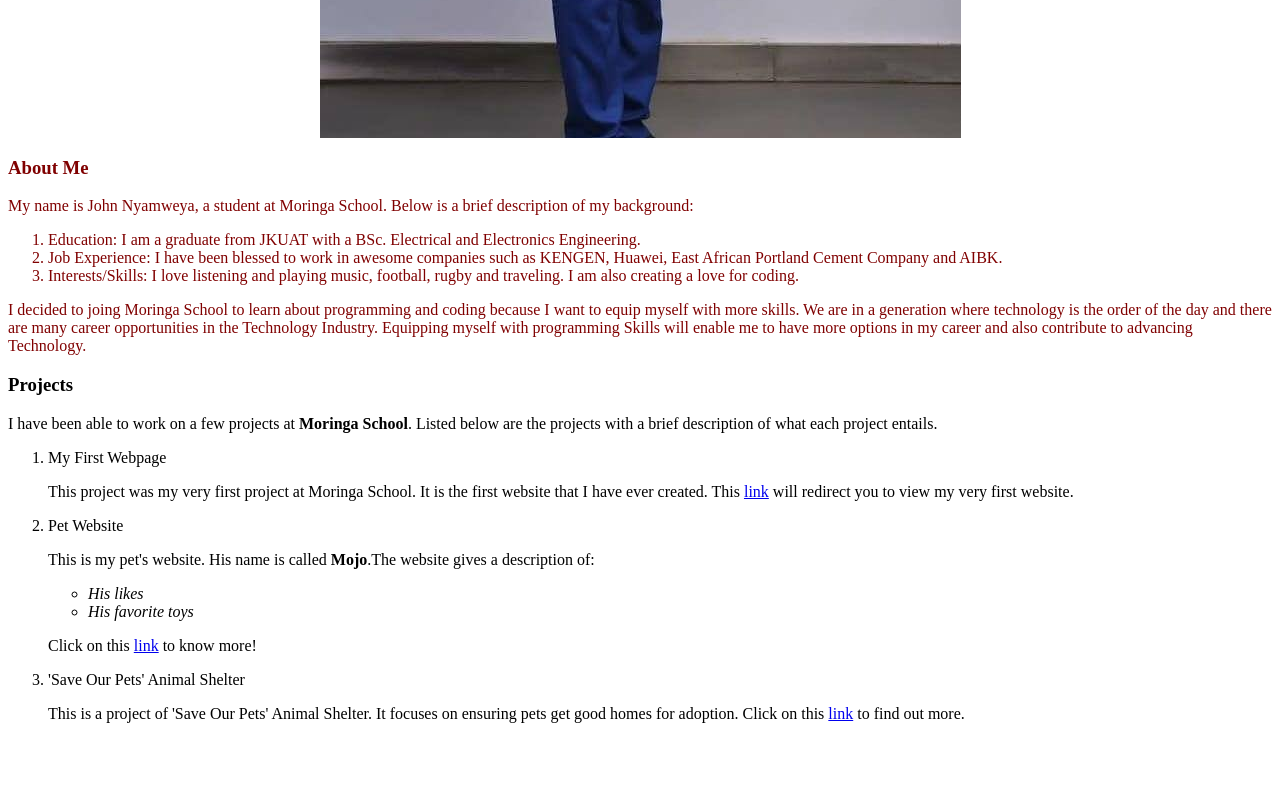
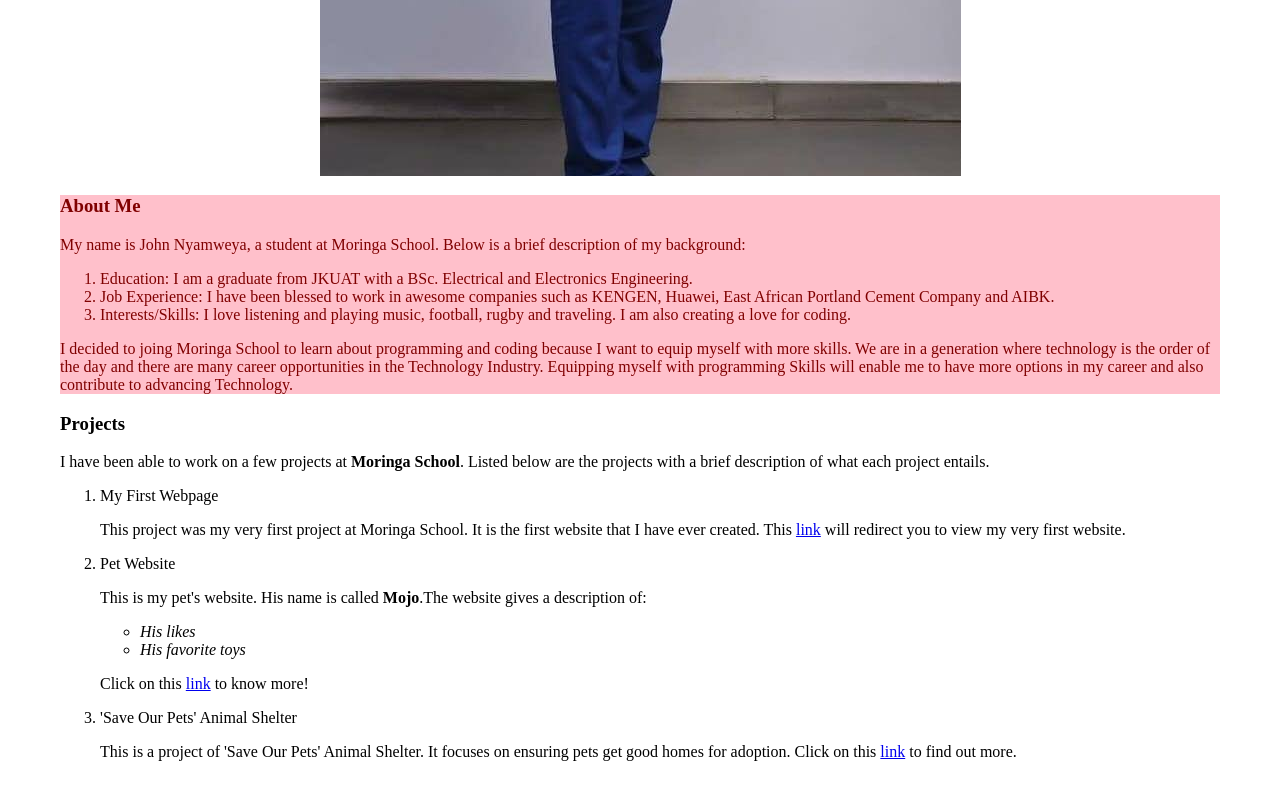
Before and after one commit to nyamzy/programming-portfolio, a plain HTML site: page index.html in a window 1280 px wide. Shown: the part 790-1590 px from the top of the page. Before the commit the page ends 1529 px from the top, so only its background shows below. Drawn offline with Linux system fonts and the light colour scheme.

Commit message:
adjust margin for the body to 60px

```diff
--- a/css/styles.css
+++ b/css/styles.css
@@ -13,7 +13,11 @@ img {
 }
 .me{
   color: maroon;
+  background-color: pink;
 }
 .fork {
   background-color: lightgreen;
 }
+body {
+  margin: 60px;
+}
```
